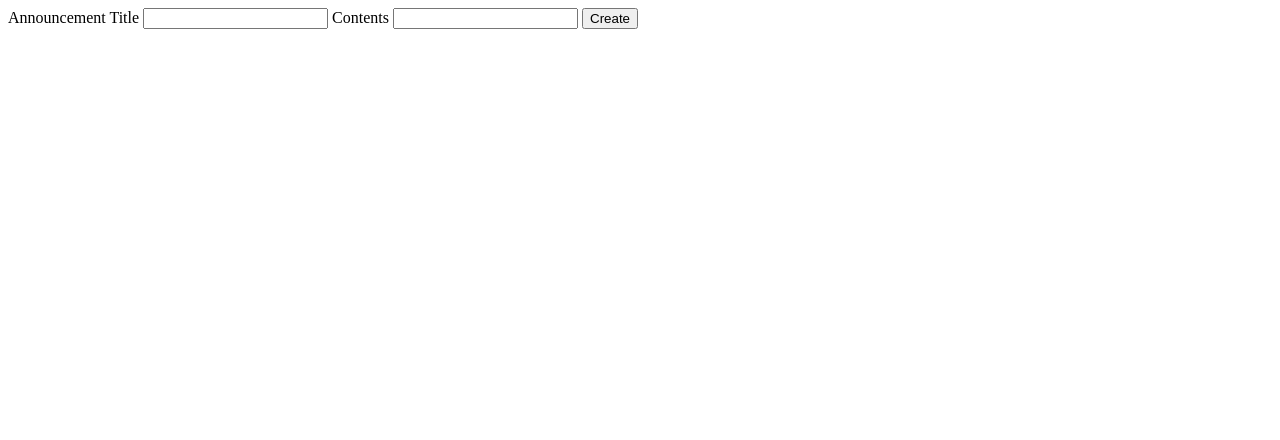
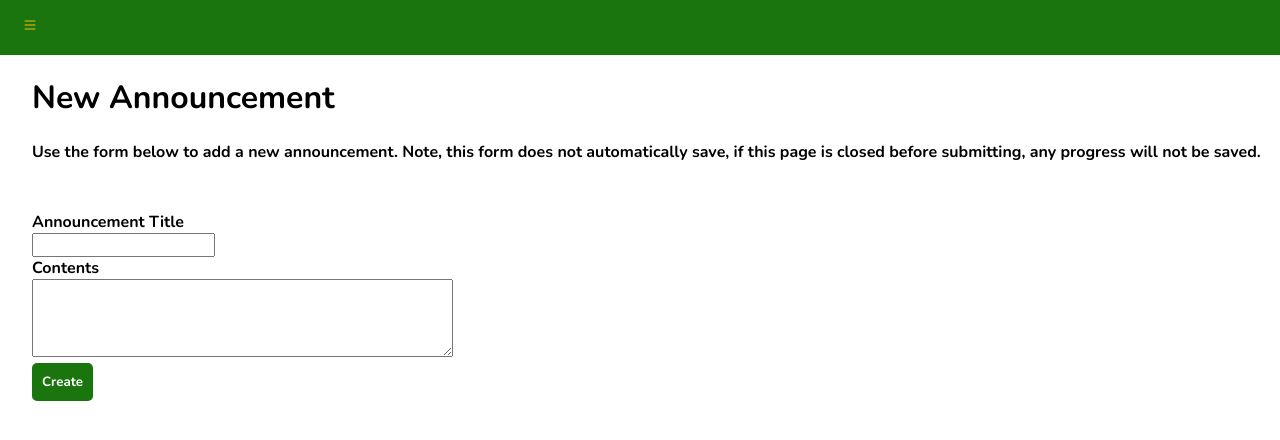
Before and after one commit to Js-cook/Knights-of-the-Tiber, a Django app: page /student_portal/new-announcement in a window 1280 px wide. Shown: the top 440 px of the page. Run offline with Django 3.2, Linux system fonts and the light colour scheme; a user stored in the database is signed in.

Commit message:
ADD - More form updates and UI enhancements

```diff
--- a/student_portal/static/student_portal/student_styles.css
+++ b/student_portal/static/student_portal/student_styles.css
@@ -50,13 +50,22 @@ li a:hover {
 }
 
 /* link button styles */
-/* Styles not applying NEED TO FIX */
 #link-btn {
   text-decoration: none;
   border: 2px solid #1a750e;
   border-radius: 5px;
   background-color: #1a750e;
   color: white;
+  padding: 0.5rem;
+}
+
+#link-btn:hover {
+  text-decoration: none;
+  border: 2px solid #114709;
+  border-radius: 5px;
+  background-color: #114709;
+  color: white;
+  padding: 0.5rem;
 }
 
 /* Container for announcements */
@@ -131,3 +140,27 @@ li a:hover {
   text-align: center;
   background-color: red;
 }
+
+/* ------------------------------------- */
+/* New Announcement Form */
+/* ------------------------------------- */
+
+.creation-container {
+  padding: 2rem;
+}
+
+#submit-btn {
+  border: 2px solid #1a750e;
+  border-radius: 5px;
+  background-color: #1a750e;
+  color: white;
+  padding: 0.5rem;
+}
+
+#submit-btn:hover {
+  border: 2px solid #114709;
+  border-radius: 5px;
+  background-color: #114709;
+  color: white;
+  padding: 0.5rem;
+}
--- a/student_portal/templates/student_portal/create_announce.html
+++ b/student_portal/templates/student_portal/create_announce.html
@@ -1,9 +1,60 @@
-<form method="post">
+{% extends 'base_2.html' %}
+
+{% block title %}New Announcement{% endblock %}
+
+{% block content %}
+<script>
+    function expandNav(){
+      var sidebar = document.getElementById("list")
+      var button = document.getElementById("menu-toggle")
+      if (sidebar.className == "hidden"){
+        sidebar.className = "reveal"
+        button.innerHTML = `
+          <svg xmlns="http://www.w3.org/2000/svg" width="16" height="16" fill="#ffba0a" class="bi bi-x-lg" viewBox="0 0 16 16">
+            <path d="M2.146 2.854a.5.5 0 1 1 .708-.708L8 7.293l5.146-5.147a.5.5 0 0 1 .708.708L8.707 8l5.147 5.146a.5.5 0 0 1-.708.708L8 8.707l-5.146 5.147a.5.5 0 0 1-.708-.708L7.293 8 2.146 2.854Z"/>
+          </svg>
+          `
+      }
+      else {
+        sidebar.className = "hidden"
+        button.innerHTML = `
+        <svg xmlns="http://www.w3.org/2000/svg" width="16" height="16" fill="#ffba0a" class="bi bi-list" viewBox="0 0 16 16">
+            <path fill-rule="evenodd" d="M2.5 12a.5.5 0 0 1 .5-.5h10a.5.5 0 0 1 0 1H3a.5.5 0 0 1-.5-.5zm0-4a.5.5 0 0 1 .5-.5h10a.5.5 0 0 1 0 1H3a.5.5 0 0 1-.5-.5zm0-4a.5.5 0 0 1 .5-.5h10a.5.5 0 0 1 0 1H3a.5.5 0 0 1-.5-.5z"/>
+        </svg>
+        `
+      }
+    }
+  </script>
+  <div class="flex-container">
+    <div id="navbar">
+      <div id="sidebar">
+        <button onclick="expandNav()" id="menu-toggle">
+          <svg xmlns="http://www.w3.org/2000/svg" width="16" height="16" fill="#ffba0a" class="bi bi-list" viewBox="0 0 16 16">
+            <path fill-rule="evenodd" d="M2.5 12a.5.5 0 0 1 .5-.5h10a.5.5 0 0 1 0 1H3a.5.5 0 0 1-.5-.5zm0-4a.5.5 0 0 1 .5-.5h10a.5.5 0 0 1 0 1H3a.5.5 0 0 1-.5-.5zm0-4a.5.5 0 0 1 .5-.5h10a.5.5 0 0 1 0 1H3a.5.5 0 0 1-.5-.5z"/>
+          </svg>
+        </button>
+        <ul id="list" class="hidden">
+          <li><a href="{% url 'student_portal:minutes' %}">Meeting Minutes</a></li>
+          <li><a href="{% url 'student_portal:cursus_honorum' %}">Cursus Honorum</a></li>
+        </ul>
+      </div>
+    </div>
+  </div>
+<div class="main-content">
+    <h1>New Announcement</h1>
+    <p>Use the form below to add a new announcement. Note, this form does not automatically save, if this page is closed before submitting, any progress will not be saved.</p>
+</div>
+<form method="post" class="creation-container">
     {% csrf_token %}
     <label for="title">Announcement Title</label>
+    <br>
     <input type="text" name="title" id="title" required>
+    <br>
     <label for="contents">Contents</label>
-    <input type="text" name="contents" id="contents" required>
-
-    <input type="submit" value="Create">
+    <br>
+    <!-- <input type="text" name="contents" id="contents" required> -->
+    <textarea name="contents" id="contents" rows="4" cols="50" required ></textarea>
+    <br>
+    <input type="submit" value="Create" id="submit-btn">
 </form>
+{% endblock %}
--- a/student_portal/views.py
+++ b/student_portal/views.py
@@ -29,5 +29,5 @@ def create_announcement(request):
       date = datetime.datetime.now().strftime("%Y-%m-%d")
       new_announcement = Announcement(title=title, contents=contents, sender=sender, date=date)
       new_announcement.save()
-      return redirect("/student_portal/dashboard/")
+      return redirect("/student_portal/")
   return render(request, "student_portal/create_announce.html")
```
Also changed, not shown: db.sqlite3.
